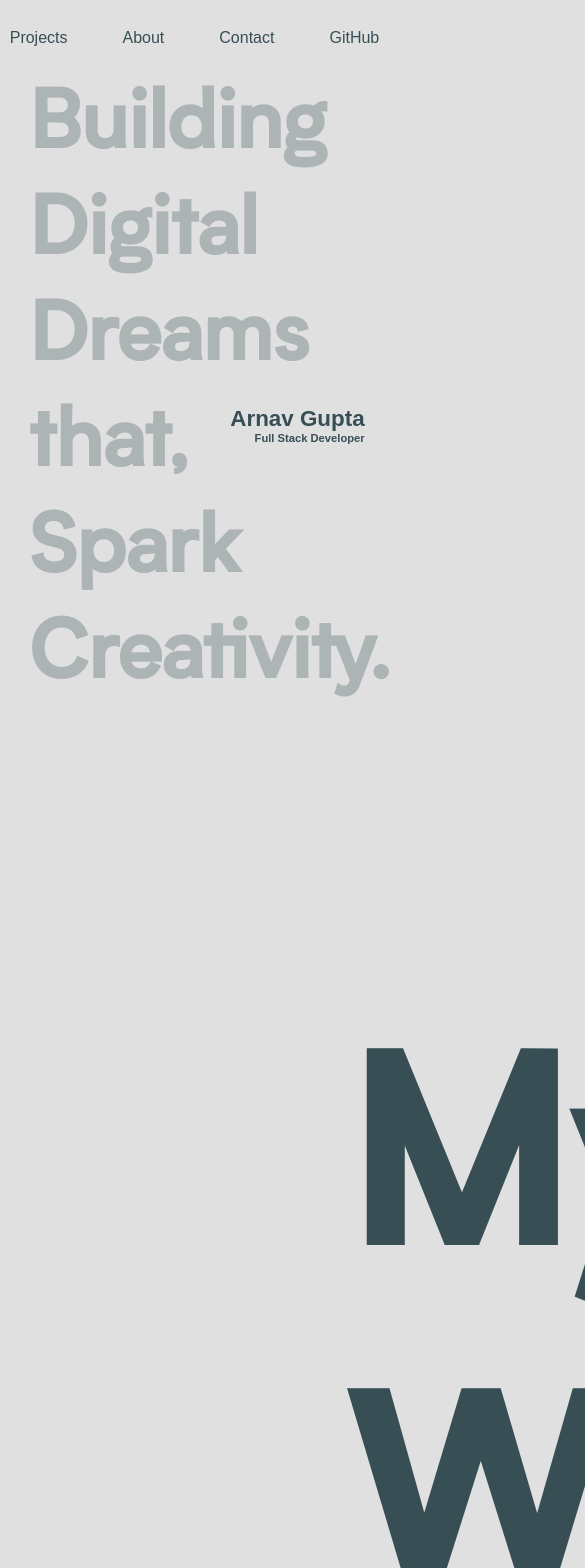
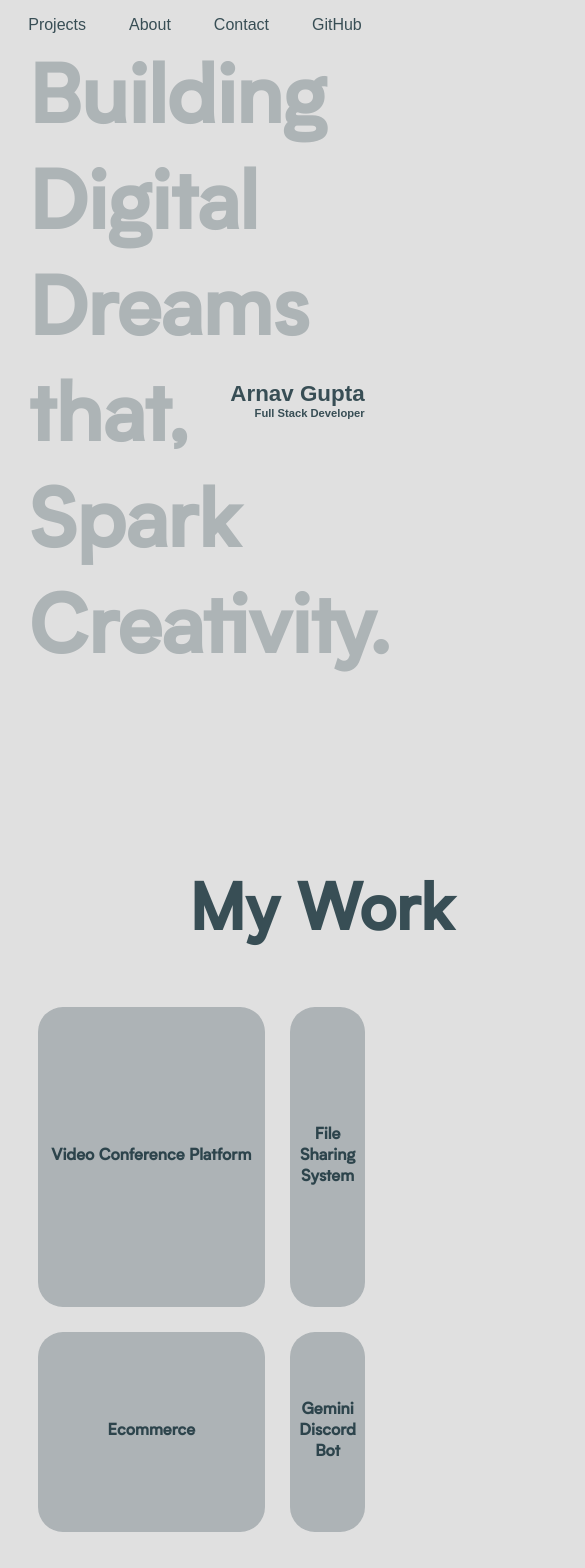
Before and after one commit to arnavgupta00/protfolio-website-next.js, a Next.js app: page / in a window 390 px wide. Shown: the top 1568 px of the page, 585 px wide, since content can reach past the window. Built offline with nearby package versions, Linux system fonts and the light colour scheme; a web font is replaced by a local one.

Commit message:
responsive upgrade

```diff
--- a/src/components/about/page.css
+++ b/src/components/about/page.css
@@ -1,6 +1,7 @@
 .aboutMain {
   width: 97vw;
-  height: 500px;
+  height: 100vh;
+  padding-top: 100px;
 }
 
 
@@ -92,3 +93,18 @@
     transform: translateX(-50%);
   }
 }
+
+@media screen and (max-width: 768px) {
+
+  .aboutMainTile {
+    margin-top: -100px;
+    font-size: 2rem;
+    font-family: "Biotif Mid", sans-serif;
+    color: var(--main-color);
+    width: 190%;
+    display: flex;
+    justify-content: flex-start;
+    flex-direction: row;
+  }
+
+}
--- a/src/components/first-page/page.css
+++ b/src/components/first-page/page.css
@@ -114,3 +114,7 @@
   background-color: var(--main-color);
   box-shadow: 9px 9px 5px rgb(171, 170, 170), -9px -9px 5px rgb(233, 232, 232);
 }
+
+@media screen and (max-width :768px) {
+
+}
--- a/src/components/navbar/page.css
+++ b/src/components/navbar/page.css
@@ -56,3 +56,32 @@
     background: var(--main-color);
     box-shadow: 5px 5px 5px rgb(171, 170, 170), -5px -5px 5px rgb(233, 232, 232);
 }
+
+@media screen and (max-width :768px) {
+    .navbar{
+        width: 100vw;
+
+        height: 50px;
+    }
+    .navbarLeftBox{
+        width: 0%;
+        visibility: collapse;;
+
+    }
+    .navbarRightBox{
+        width: 100%;
+        justify-content: center;
+        gap: 15px;
+    }
+    .button {
+        background: transparent;
+        color: var(--main-color);
+        padding: 7px 14px;
+        border: none;
+        border-radius: 10px;
+        font-size: 16px;
+        cursor: pointer;
+
+
+    }
+}
--- a/src/components/navbar/page.tsx
+++ b/src/components/navbar/page.tsx
@@ -17,12 +17,10 @@ export default function Navbar() {
   };
 
   return (
-    <div>
+    <div style={{display:"flex", justifyContent:"center", alignItems:"center"}}>
       {isMobileOrTablet ? (
-        <div className="navbar" style={{width:"105vw"}}>
-        <div className="navbarLeftBox" style={{visibility:"hidden"}}>
-          <h1>Arnav Gupta</h1>
-        </div>
+        <div className="navbar">
+
         <div className="navbarRightBox">
           <button className="button" onClick={scrollToProjects}>
             Projects
--- a/src/components/projects/page.css
+++ b/src/components/projects/page.css
@@ -10,7 +10,7 @@
     font-size: 8rem;
     font-family: "Biotif Mid", sans-serif;
     color: var(--main-color);
-    width: 150px;
+    width: 150vw;
     display: flex;
     justify-content: flex-start;
     flex-direction: row;
@@ -38,3 +38,46 @@
     border-radius: 10px;
 
 }
+
+@media screen and (max-width:768px) {
+    .projectMain{
+        width: 97vw;
+        height: 110vh;
+    }
+    .projectMainTile{
+        font-size:2rem;
+        font-family: "Biotif Mid", sans-serif;
+        color: var(--main-color);
+        width: 550px;
+        display: flex;
+        justify-content: flex-start;
+        flex-direction: row;
+
+    }
+
+    .projectMainGrid{
+        width: 80%;
+        height: 500px;
+        border-radius: "30px";
+        margin-top: 50px;
+    }
+    .projectMainGridObject{
+        background-color: var(--main-color-light);
+        border-radius: "30px";
+        display: flex;
+        justify-content: center;
+        align-items: center;
+        font-size: 0.5rem;
+
+    }
+    .projectMainGridObject h1 {
+        color: var(--main-color);
+
+    }
+    .projectMainCarousel{
+        width: 90vw;
+        box-shadow: 5px 5px 5px rgb(171, 170, 170), -5px -5px 5px rgb(233, 232, 232);
+        border-radius: 10px;
+
+    }
+}
--- a/src/components/projects/page.tsx
+++ b/src/components/projects/page.tsx
@@ -2,10 +2,15 @@
 import { Carousel } from "@/components/carousel/carousel";
 import { useState, useRef, useEffect } from "react";
 import { projectRefAdd } from "@/components/refManagements";
+import useMediaQuery from "@mui/material/useMediaQuery";
+
 
 import "@/components/projects/page.css";
 
 export default function Projects() {
+
+  const isMobileOrTablet = useMediaQuery("(max-width: 767px)");
+
   const [scrollPosition, setScrollPosition] = useState(0);
   const [hoveredGridItem, setHoveredGridItem] = useState(null);
 
@@ -38,14 +43,11 @@ export default function Projects() {
       <div className="projectMain">
         <div
           className="projectMainTile"
-          style={{
-            width: "200vw",
-            marginTop: "0",
-          }}
+
         >
           <h1
             style={{
-              marginLeft: `${70 - scrollPosition / 1.5}%`,
+              marginLeft: !isMobileOrTablet ?`${70 - scrollPosition / 1.5}%` : `${50 - scrollPosition / 1.5}%`,
               // opacity: 0.3,
             }}
           >
@@ -93,14 +95,21 @@ export default function Projects() {
                 );
               }}
               style={{
-                fontSize:
+                fontSize: isMobileOrTablet ? (hoveredGridItem === 0
+                  ? "1.5rem"
+                  : hoveredGridItem === null
+                  ? "1rem"
+                  : "0.2rem"
+                ) : (
                   hoveredGridItem === 0
                     ? "3.5rem"
                     : hoveredGridItem === null
                     ? "1.5rem"
-                    : "0.5rem",
+                    : "0.5rem"
+                ),
                 fontFamily: "Biotif Mid, sans-serif",
                 cursor: "pointer",
+                textAlign: "center",
               }}
             >
               Video Conference Platform
@@ -119,14 +128,21 @@ export default function Projects() {
                 );
               }}
               style={{
-                fontSize:
+                fontSize: isMobileOrTablet ? (hoveredGridItem ===1
+                  ? "1.5rem"
+                  : hoveredGridItem === null
+                  ? "1rem"
+                  : "0.2rem"
+                ) : (
                   hoveredGridItem === 1
                     ? "3.5rem"
                     : hoveredGridItem === null
                     ? "1.5rem"
-                    : "0.5rem",
+                    : "0.5rem"
+                ),
                 fontFamily: "Biotif Mid, sans-serif",
                 cursor: "pointer",
+                textAlign: "center",
               }}
             >
               File Sharing System
@@ -145,14 +161,21 @@ export default function Projects() {
                 );
               }}
               style={{
-                fontSize:
+                fontSize: isMobileOrTablet ? (hoveredGridItem === 2
+                  ? "1.5rem"
+                  : hoveredGridItem === null
+                  ? "1rem"
+                  : "0.2rem"
+                ) : (
                   hoveredGridItem === 2
                     ? "3.5rem"
                     : hoveredGridItem === null
                     ? "1.5rem"
-                    : "0.5rem",
+                    : "0.5rem"
+                ),
                 fontFamily: "Biotif Mid, sans-serif",
                 cursor: "pointer",
+                textAlign: "center",
               }}
             >
               Ecommerce
@@ -171,14 +194,21 @@ export default function Projects() {
                 );
               }}
               style={{
-                fontSize:
+                fontSize: isMobileOrTablet ? (hoveredGridItem === 3
+                  ? "1.5rem"
+                  : hoveredGridItem === null
+                  ? "1rem"
+                  : "0.2rem"
+                ) : (
                   hoveredGridItem === 3
                     ? "3.5rem"
                     : hoveredGridItem === null
                     ? "1.5rem"
-                    : "0.5rem",
+                    : "0.5rem"
+                ),
                 fontFamily: "Biotif Mid, sans-serif",
                 cursor: "pointer",
+                textAlign: "center",
               }}
             >
               Gemini Discord Bot
```
Also changed, not shown: src/components/first-page/page.tsx (line endings or trailing spaces).
